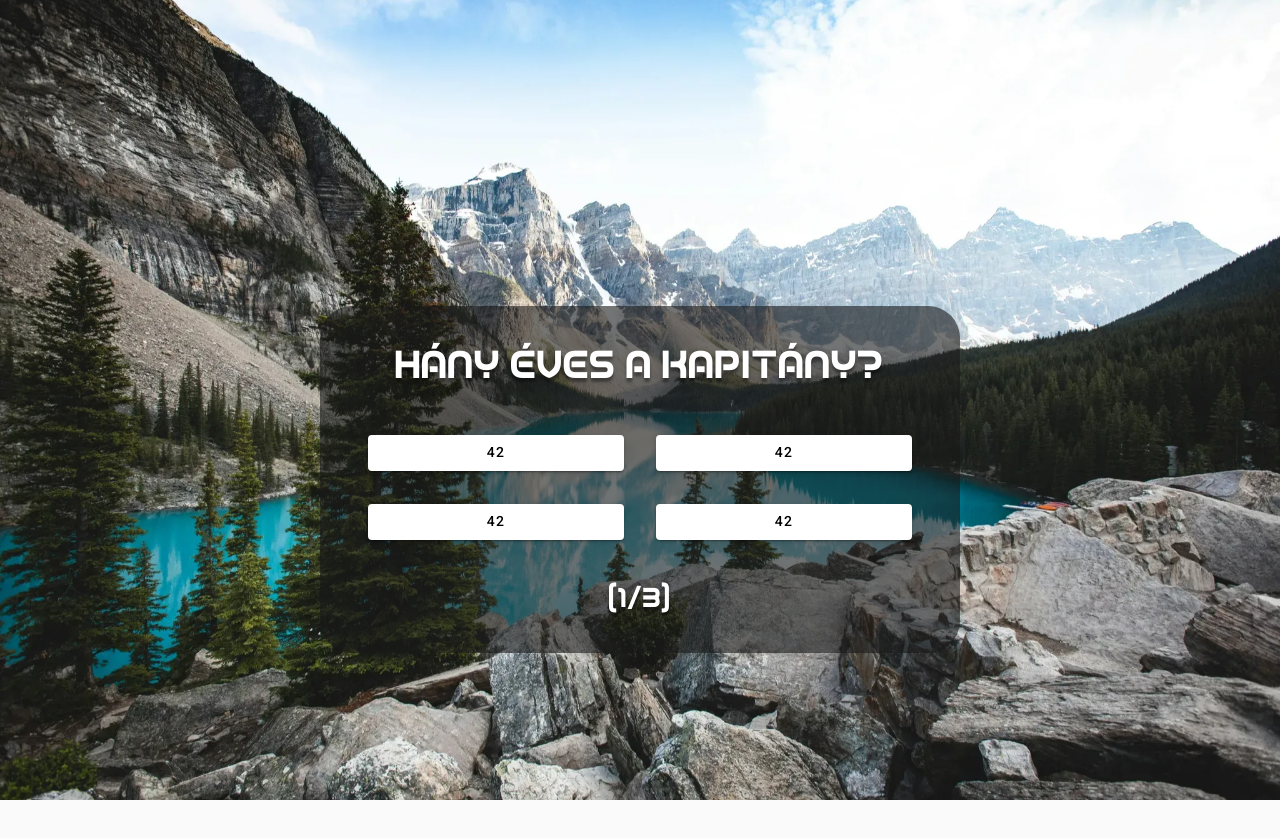
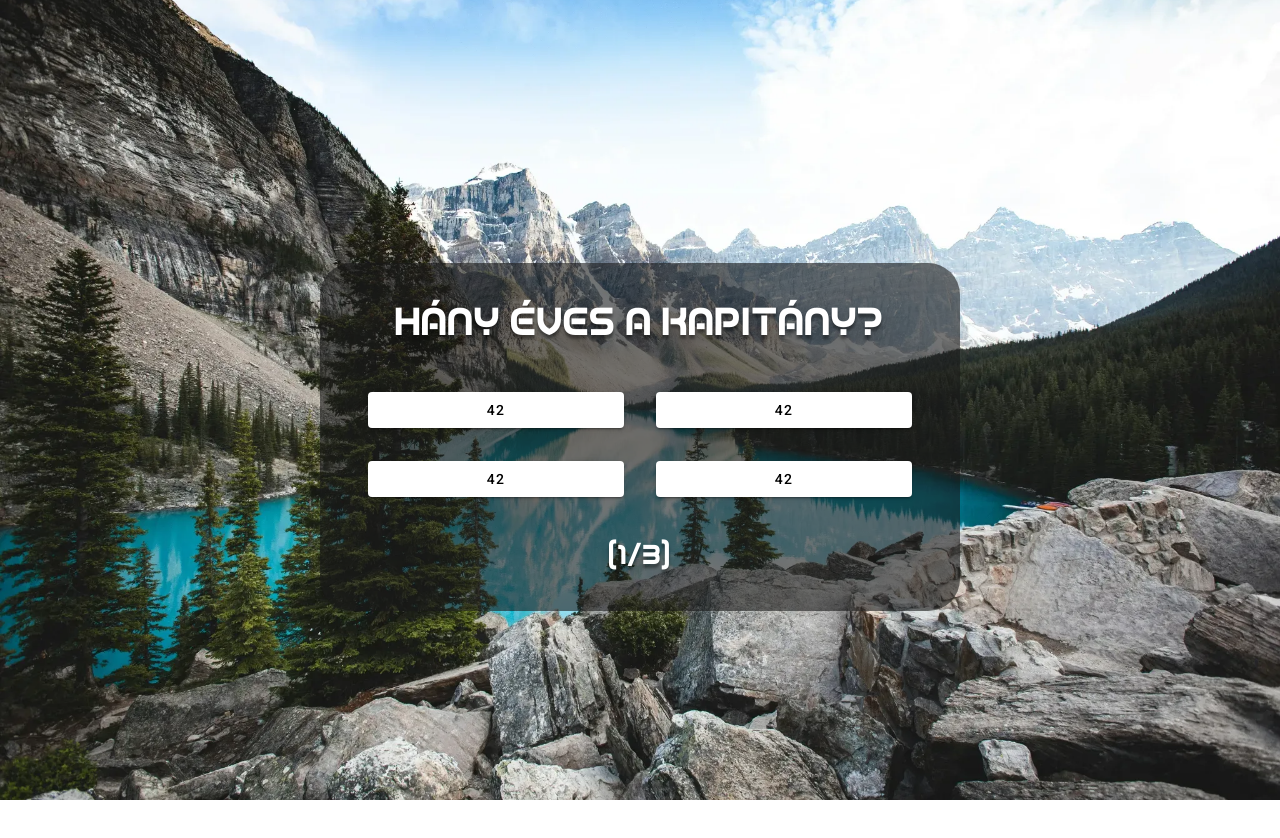
Before and after one commit to EKKE-AFP-I/Csapat01, an Angular app in the folder frontend/: page /question in a window 1280 px wide. Shown: the top 838 px of the page. After the commit the page ends 800 px from the top, so only its background shows below. Built offline with nearby package versions, Linux system fonts and the light colour scheme; data requests are answered from the project's data file.

Commit message:
Resolved some responsobility bugs

```diff
--- a/frontend/angular.json
+++ b/frontend/angular.json
@@ -108,5 +108,8 @@
         }
       }
     }
+  },
+  "cli": {
+    "analytics": false
   }
 }
--- a/frontend/json_server/data.json
+++ b/frontend/json_server/data.json
@@ -117,17 +117,6 @@
       "active": true
     },
     {
-      "id": "7",
-      "questionType": "New",
-      "question": "New",
-      "answer1": "New",
-      "answer2": "New",
-      "answer3": "New",
-      "answer4": "New",
-      "correctAnswer": 1,
-      "active": true
-    },
-    {
       "id": "8",
       "questionType": "New2",
       "question": "New2",
--- a/frontend/src/app/page/admin-home/admin-home.component.html
+++ b/frontend/src/app/page/admin-home/admin-home.component.html
@@ -29,10 +29,12 @@
             </ul>
         </div>
       </div>
-      <div class="card m-2 col-12 col-sm-6 col-md-4 col-lg-3 d-flex align-items-center justify-content-center" style="height: 28rem;">
-        <button class="col-12 h-100" [routerLink]="['/admin-edit', '']" mat-raised-button>
-          <fa-icon class="add" [icon]="faSquarePlus"></fa-icon>
-        </button>
+      <div class="col-12 col-sm-10 col-md-6 col-lg-4 col-xl-3">
+        <div class="card m-2  d-flex align-items-center justify-content-center" style="height: 28rem;">
+          <button class="col-12 h-100" [routerLink]="['/admin-edit', '']" mat-raised-button>
+            <fa-icon class="add" [icon]="faSquarePlus"></fa-icon>
+          </button>
+        </div>
       </div>
 
     </div>
--- a/frontend/src/app/page/home/home.component.html
+++ b/frontend/src/app/page/home/home.component.html
@@ -4,7 +4,7 @@
     <h1>Welcome to our Quiz App!</h1>
     <h3>Put your knowledge to the test!</h3>
   </section>
-  <button [routerLink]="['/question']" class="">
+  <button [routerLink]="['/question']" class="mt-5">
     <span class="play-button-text">P L A Y</span>
     <div id="clip">
         <div id="leftTop" class="corner"></div>
--- a/frontend/src/app/page/login/login.component.html
+++ b/frontend/src/app/page/login/login.component.html
@@ -1,5 +1,5 @@
 <div class="background"></div>
-<div class="nav-gap d-flex justify-content-center min-vh-100">
+<div class="nav-gap d-flex justify-content-center align-items-center min-vh-100">
   <main *ngIf="(user$ | async) as user" class="col-10 col-md-8 col-lg-6 col-xl-4">
     <div class="bg-darken-wrap text-white">
       <h1 class="game-played text-shadow mb-4">Log in</h1>
--- a/frontend/src/app/page/login/login.component.scss
+++ b/frontend/src/app/page/login/login.component.scss
@@ -2,6 +2,6 @@
   background-image: url('../../../assets/img/adam-kool-ndN00KmbJ1c-unsplash.webp');
 }
 
-main {
-  margin-top: 12rem;
-}
+// main {
+//   margin-top: 12rem;
+// }
--- a/frontend/src/app/page/question/question.component.html
+++ b/frontend/src/app/page/question/question.component.html
@@ -1,8 +1,6 @@
-<main>
-  <div class="background"></div>
-  <div class="nav-gap">
-  </div>
-  <div *ngIf="list$ | async as list" class="d-flex flex-column justify-content-center align-items-center min-vh-100">
+<div class="background"></div>
+<main class="">
+  <div *ngIf="list$ | async as list" class="nav-gap min-vh-100 d-flex flex-column justify-content-center align-items-center">
     <div *ngIf="list[currentQuizId] as quiz" class="quiz-container col-10 col-lg-8 col-xl-6 bg-darken-wrap">
       <h1 class="question game-played text-white">{{ quiz.question }}</h1>
       <div class="answer-buttons d-flex flex-column flex-lg-row col-12 flex-wrap">
--- a/frontend/src/app/page/question/question.component.scss
+++ b/frontend/src/app/page/question/question.component.scss
@@ -15,8 +15,8 @@ h1, h3 {
 }
 
 .quiz-container {
-  position: absolute;
-  top: 35%;
+  // position: absolute;
+  // top: 35%;
 
   display: flex;
   flex-direction: column;
--- a/frontend/src/app/page/register/register.component.html
+++ b/frontend/src/app/page/register/register.component.html
@@ -1,7 +1,7 @@
 <div class="background"></div>
 <div class="nav-gap d-flex justify-content-center min-vh-100">
   <main *ngIf="(user$ | async) as user" class="col-10 col-md-8 col-lg-6 col-xl-4">
-    <div class="bg-darken-wrap text-white">
+    <div class="bg-darken-wrap text-white my-4">
       <h1 class="game-played text-shadow mb-4">Sign up</h1>
       <form (ngSubmit)="register(user)" #registerForm="ngForm">
         <div class="form-group mb-4">
@@ -29,7 +29,7 @@
           <label class="form-label" for="admin-code">Enter the admin code</label>
         </div>
 
-        <div class="d-flex flex-row align-items-center justify-content-between">
+        <div class="d-flex flex-column flex-md-row align-items-center justify-content-between">
           <button [disabled]="registerForm.invalid" type="submit" class="btn btn-primary btn-block">Sign in</button>
           <small>Already signed up? <a [routerLink]="['/login']">Login!</a></small>
         </div>
--- a/frontend/src/app/page/register/register.component.scss
+++ b/frontend/src/app/page/register/register.component.scss
@@ -2,6 +2,6 @@
   background-image: url('../../../assets/img/john-lee-oMneOBYhJxY-unsplash.webp');
 }
 
-main {
-  margin-top: 8rem;
-}
+// main {
+//   margin-top: 8rem;
+// }
```
